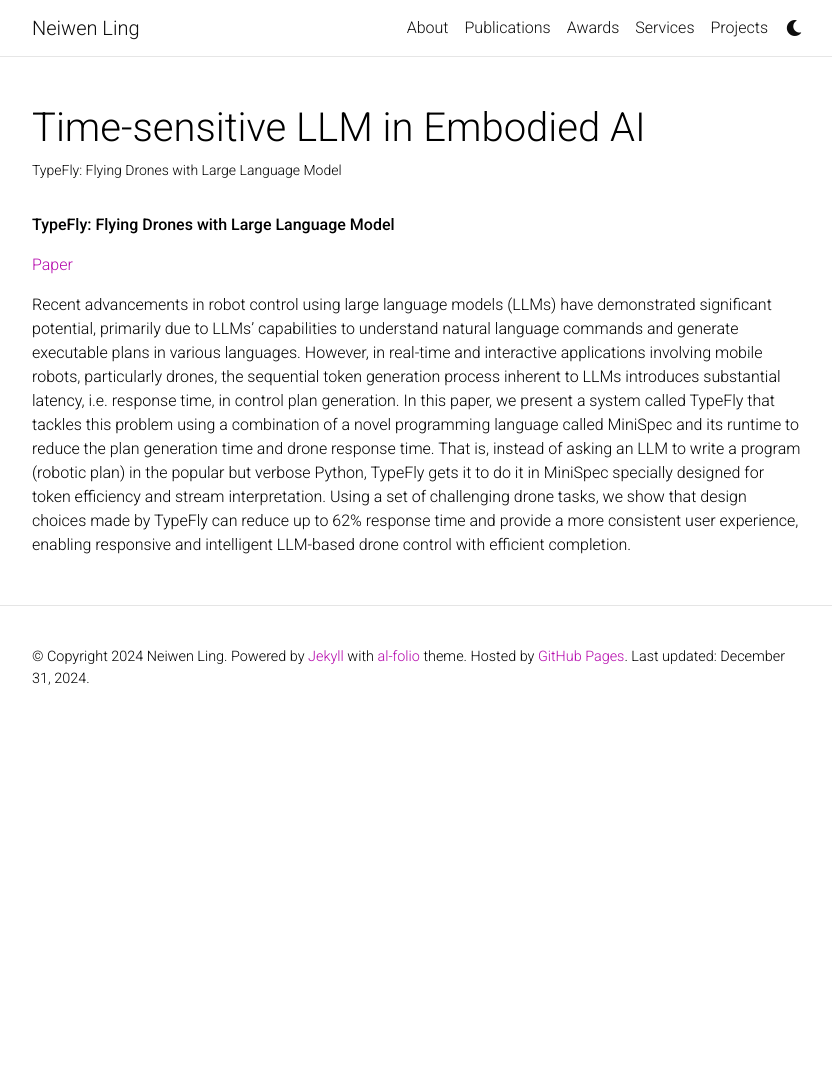
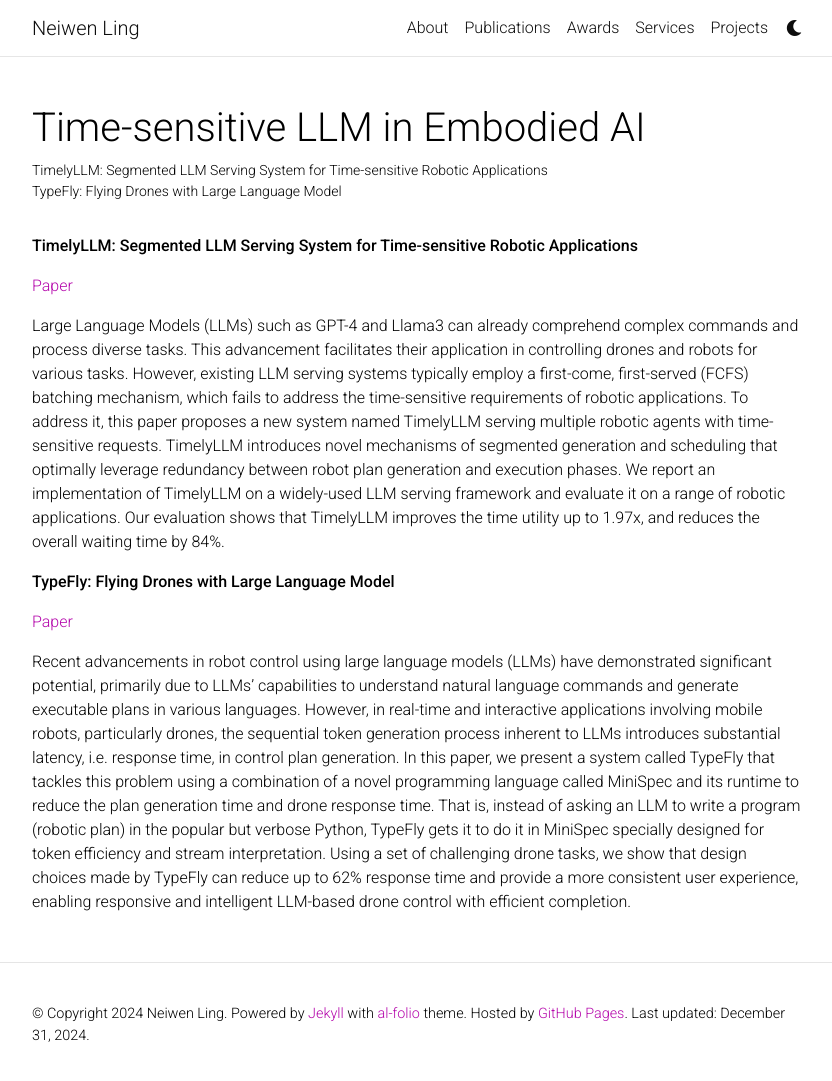
Before and after one commit to Neawhen/neiwen.github.io, a Jekyll site: the page built from _projects/3_project.md, in a window 1280 px wide and 1086 px high. Shown: the top 1081 px of the window, without its empty margins (223-1055 px from the left). Built offline with Jekyll 4.4.1, drawn with Linux system fonts in a browser that asks for light colours; comment, search, counter and statistics services are not loaded; a style sheet for code colours, icons or effects is not loaded.

Commit message:
update project

```diff
--- a/_projects/3_project.md
+++ b/_projects/3_project.md
@@ -1,13 +1,20 @@
 ---
 layout: page
 title: Time-sensitive LLM in Embodied AI
-description: "TypeFly: Flying Drones with Large Language Model"
+description: "TimelyLLM: Segmented LLM Serving System for Time-sensitive Robotic Applications <br> TypeFly: Flying Drones with Large Language Model"
 img: assets/img/robot.jpg
 importance: 3
 category: work
 redirect: false
 ---
 
+**TimelyLLM: Segmented LLM Serving System for Time-sensitive Robotic Applications**
+
+<a href="https://neawhen.github.io/neiwen.github.io/assets/pdf/timelyllm.pdf" target="_blank" rel="noopener noreferrer"> Paper </a>
+
+Large Language Models (LLMs) such as GPT-4 and Llama3 can already comprehend complex commands and process diverse tasks. This advancement facilitates their application in controlling drones and robots for various tasks. However, existing LLM serving systems typically employ a first-come, first-served (FCFS) batching mechanism, which fails to address the time-sensitive requirements of robotic applications. To address it, this paper proposes a new system named TimelyLLM serving multiple robotic agents with time-sensitive requests. TimelyLLM introduces novel mechanisms of segmented generation and scheduling that optimally leverage redundancy between robot plan generation and execution phases. We report an implementation of TimelyLLM on a widely-used LLM serving framework and evaluate it on a range of robotic applications. Our evaluation shows that TimelyLLM improves the time utility up to 1.97x, and reduces the overall waiting time by 84%.
+
+
 **TypeFly: Flying Drones with Large Language Model**
 
 <a href="https://neawhen.github.io/neiwen.github.io/assets/pdf/typefly.pdf" target="_blank" rel="noopener noreferrer"> Paper </a>
```
